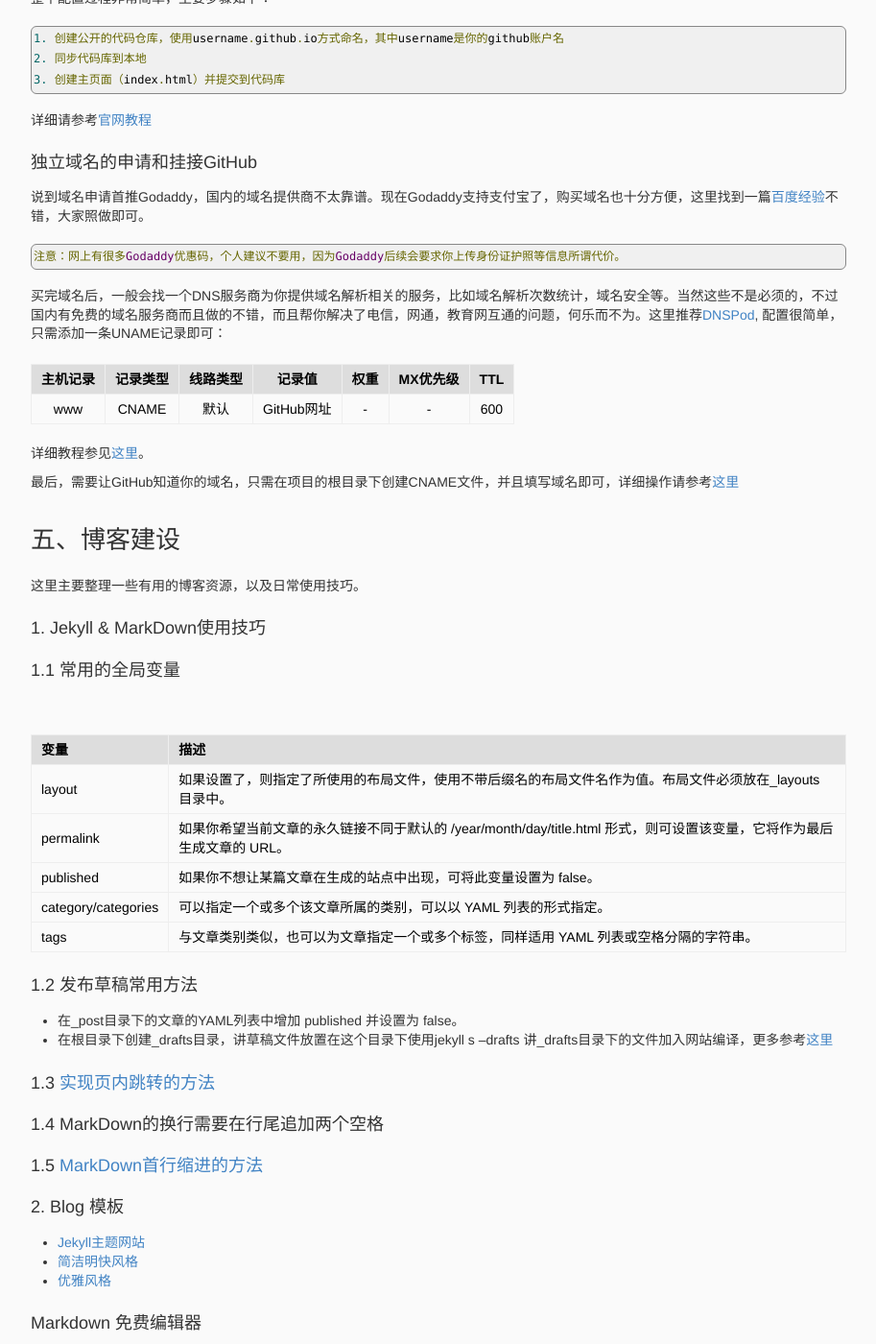
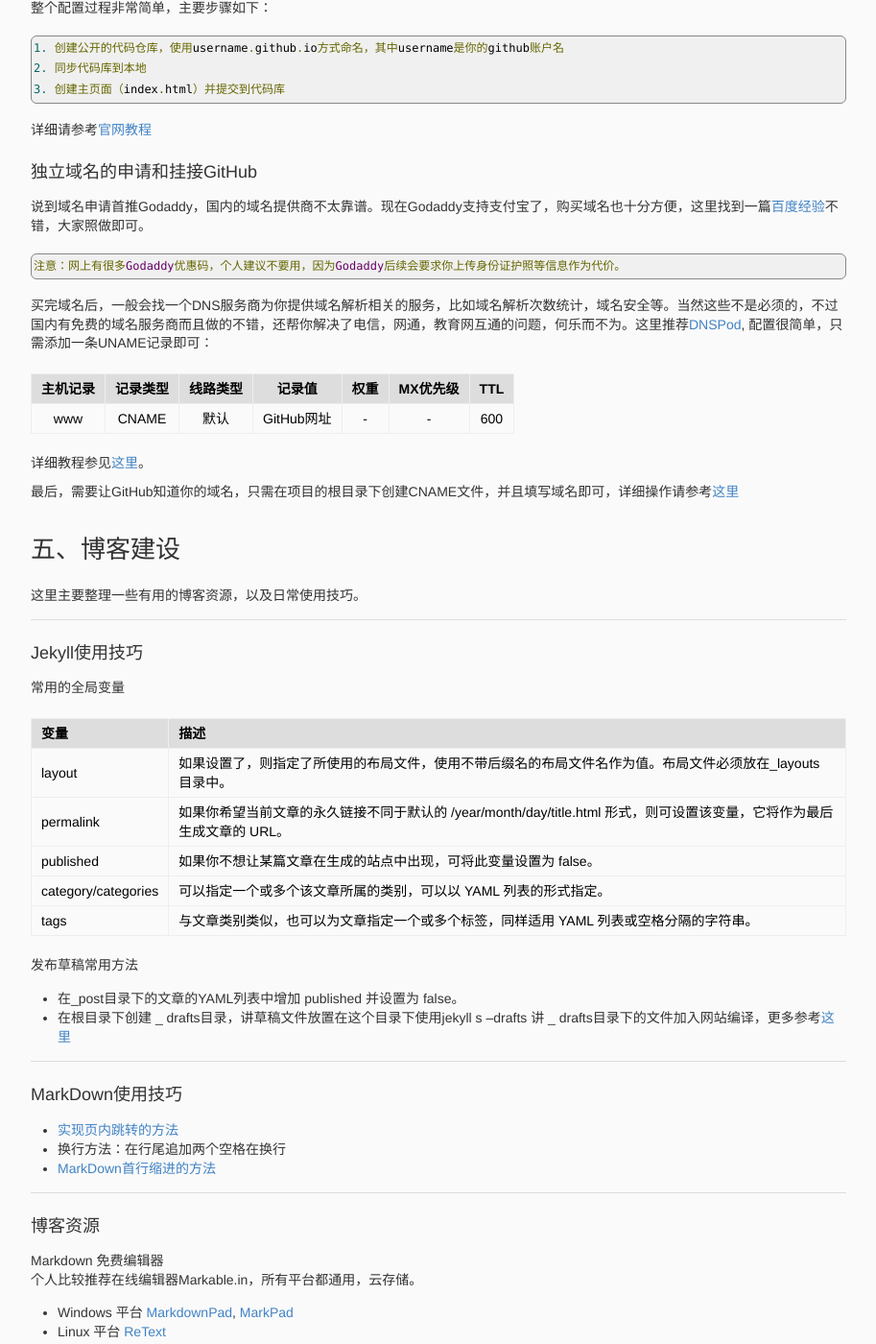
Before and after one commit to HackerMi/hackermi.github.com, a Jekyll site: the page built from _posts/tech/2015-02-21-build-github-blog-manual.md, in a window 1280 px wide and 1400 px high, scrolled down 2852 px. Shown: the whole window at 96% size, without its empty margins (183-1096 px from the left). Built offline with Jekyll 4.4.1, drawn with Linux system fonts in a browser that asks for light colours; Markdown is read by kramdown in place of the engine named in the settings; comment, search, counter and statistics services are not loaded; some of the changed text lies outside the part shown.

Commit message:
change article style

```diff
--- a/_posts/tech/2015-02-21-build-github-blog-manual.md
+++ b/_posts/tech/2015-02-21-build-github-blog-manual.md
@@ -6,8 +6,10 @@
 ---
 
 ## 一、缘起
-&emsp;从大学到现在一直有记录自己生活的习惯，不过形式一直在变。大学时因为网易邮箱的缘故，顺便就用网易博客记录了。毕业后，工作一直比较忙，干脆用记事本偶尔写写。来北京后，尝试过新浪微博，新浪博客等。这些年折腾下来，基本算是业余博客写作爱好者。
-&emsp;早在13年就看到可以用github写博客，但因自己的懈怠，一直没有真正建起来。只是心血来潮的申请了一个好玩的域名，搞了一个测试页面，便荒废在那里。一转眼2年过去了，已是而立之年的我，貌似没有什么像样的东西。唯一的安慰就是自己还算努力，研究了不少东西，但疏于整理，一直荒废在电脑的某个文件夹里。新的一年打算给他们安个家，温故知新，输出一些有价值的东西。先从搭建GitHub博客开始，闲言少叙，开始正题。
+从大学到现在一直有记录自己生活的习惯，不过形式一直在变。大学时因为网易邮箱的缘故，顺便就用网易博客记录了。毕业后，工作一直比较忙，干脆用记事本偶尔写写。来北京后，尝试过新浪微博，新浪博客等。这些年折腾下来，基本算是业余博客写作爱好者。
+
+
+早在13年就看到可以用github写博客，但因自己的懈怠，一直没有真正建起来。只是心血来潮的申请了一个好玩的域名，搞了一个测试页面，便荒废在那里。一转眼2年过去了，已是而立之年的我，貌似没有什么像样的东西。唯一的安慰就是自己还算努力，研究了不少东西，但疏于整理，一直荒废在电脑的某个文件夹里。新的一年打算给他们安个家，温故知新，输出一些有价值的东西。先从搭建GitHub博客开始，闲言少叙，开始正题。
 ## 二、基本概念
 相较其他博客，GitHub上搭建博客有一定的技术门槛，需要自己动手摸索。对于不做前端开发的人来说，还是有些陌生。这里先说说自己对一些技术概念的理解。
 
@@ -95,9 +97,9 @@
 ####独立域名的申请和挂接GitHub
 说到域名申请首推Godaddy，国内的域名提供商不太靠谱。现在Godaddy支持支付宝了，购买域名也十分方便，这里找到一篇[百度经验](http://jingyan.baidu.com/article/a3aad71a80b3c4b1fa009649.html)不错，大家照做即可。
 
-    注意：网上有很多Godaddy优惠码，个人建议不要用，因为Godaddy后续会要求你上传身份证护照等信息所谓代价。
+    注意：网上有很多Godaddy优惠码，个人建议不要用，因为Godaddy后续会要求你上传身份证护照等信息作为代价。
 
-买完域名后，一般会找一个DNS服务商为你提供域名解析相关的服务，比如域名解析次数统计，域名安全等。当然这些不是必须的，不过国内有免费的域名服务商而且做的不错，而且帮你解决了电信，网通，教育网互通的问题，何乐而不为。这里推荐[DNSPod](https://www.dnspod.cn/), 配置很简单，只需添加一条UNAME记录即可：
+买完域名后，一般会找一个DNS服务商为你提供域名解析相关的服务，比如域名解析次数统计，域名安全等。当然这些不是必须的，不过国内有免费的域名服务商而且做的不错，还帮你解决了电信，网通，教育网互通的问题，何乐而不为。这里推荐[DNSPod](https://www.dnspod.cn/), 配置很简单，只需添加一条UNAME记录即可：
 
  主机记录 | 记录类型 | 线路类型 | 记录值   |权重 | MX优先级 |	TTL
 :--------:|:--------:|:--------:|:--------:|:---:|:--------:|:--------:
@@ -111,10 +113,10 @@
 ## 五、博客建设
 这里主要整理一些有用的博客资源，以及日常使用技巧。
 
-####1. Jekyll & MarkDown使用技巧
+---
+####Jekyll使用技巧
 
-####1.1 常用的全局变量
-<br/>
+常用的全局变量
 
 变量|描述
 :--------|:--------
@@ -124,56 +126,43 @@
 category/categories|可以指定一个或多个该文章所属的类别，可以以 YAML 列表的形式指定。
 tags|与文章类别类似，也可以为文章指定一个或多个标签，同样适用 YAML 列表或空格分隔的字符串。
 
-####1.2 发布草稿常用方法
+发布草稿常用方法
+
 * 在_post目录下的文章的YAML列表中增加 published 并设置为 false。
-* 在根目录下创建_drafts目录，讲草稿文件放置在这个目录下使用jekyll s --drafts 讲_drafts目录下的文件加入网站编译，更多参考[这里](http://jekyllcn.com/docs/drafts/)
+* 在根目录下创建 _ drafts目录，讲草稿文件放置在这个目录下使用jekyll s --drafts 讲 _ drafts目录下的文件加入网站编译，更多参考[这里](http://jekyllcn.com/docs/drafts/)
 
-####1.3 [实现页内跳转的方法](http://www.cnblogs.com/JohnTsai/p/4027229.html#1.2)
+---
+####MarkDown使用技巧
+* [实现页内跳转的方法](http://www.cnblogs.com/JohnTsai/p/4027229.html#1.2)
+* 换行方法：在行尾追加两个空格在换行
+* [MarkDown首行缩进的方法](http://metman.info/blog/2013/02/27/markdownru-men/)
 
-####1.4 MarkDown的换行需要在行尾追加两个空格
+----
+####博客资源
 
-####1.5 [MarkDown首行缩进的方法](http://metman.info/blog/2013/02/27/markdownru-men/)
+Markdown 免费编辑器
+个人比较推荐在线编辑器Markable.in，所有平台都通用，云存储。
 
-####2. Blog 模板
+* Windows 平台 [MarkdownPad](http://markdownpad.com/), [MarkPad](http://code52.org/DownmarkerWPF/)
+* Linux 平台 [ReText](http://sourceforge.net/p/retext/home/ReText/)
+* Mac 平台 [Mou](http://mouapp.com/)
+* 在线编辑器 [Markable.in](http://markable.in/), [Dillinger.io](http://dillinger.io/)
+* 浏览器插件 [MaDe](https://chrome.google.com/webstore/detail/oknndfeeopgpibecfjljjfanledpbkog) (Chrome)
+* 高级应用 [Sublime Text 2](http://www.sublimetext.com/2) + [MarkdownEditing](http://ttscoff.github.com/MarkdownEditing/) / [教程](http://lucifr.com/2012/07/12/markdownediting-for-sublime-text-2/)
+
+Blog 模板
 
 * [Jekyll主题网站](http://jekyllthemes.org/)
 * [简洁明快风格](http://www.zhihu.com/question/20223939)
 * [优雅风格](http://www.zhanxin.info/themes.html)
 
-#### Markdown 免费编辑器
-个人比较推荐在线编辑器Markable.in，所有平台都通用，云存储。
-
-Windows 平台
-
-* [MarkdownPad](http://markdownpad.com/)
-* [MarkPad](http://code52.org/DownmarkerWPF/)
-
-Linux 平台
-
-* [ReText](http://sourceforge.net/p/retext/home/ReText/)
-
-Mac 平台
-
-* [Mou](http://mouapp.com/)
-
-在线编辑器
-
-* [Markable.in](http://markable.in/)
-* [Dillinger.io](http://dillinger.io/)
-
-浏览器插件
-
-* [MaDe](https://chrome.google.com/webstore/detail/oknndfeeopgpibecfjljjfanledpbkog) (Chrome)
-
-高级应用
-
-* [Sublime Text 2](http://www.sublimetext.com/2) + [MarkdownEditing](http://ttscoff.github.com/MarkdownEditing/) / [教程](http://lucifr.com/2012/07/12/markdownediting-for-sublime-text-2/)
-
-#### 博客评论工具
+博客评论工具
 这里推荐Disqus，简单易用，详细教程参见[这里](http://blog.ihurray.com/blog/Disqus-learning.php)
 
-#### Font Awesome 网站图标集与使用
-[图标资源库](http://www.bootcss.com/p/font-awesome/)
-[图标使用教程](http://fontawesome.dashgame.com/#basic)
+Font Awesome 网站图标集与使用
 
-#### 网站CSS样式推荐使用Bootstrap，具体参见[官网](http://www.bootcss.com/)
+* [图标资源库](http://www.bootcss.com/p/font-awesome/)
+* [图标使用教程](http://fontawesome.dashgame.com/#basic)
+
+网站CSS样式
+推荐使用Bootstrap，具体参见[官网](http://www.bootcss.com/)
```
